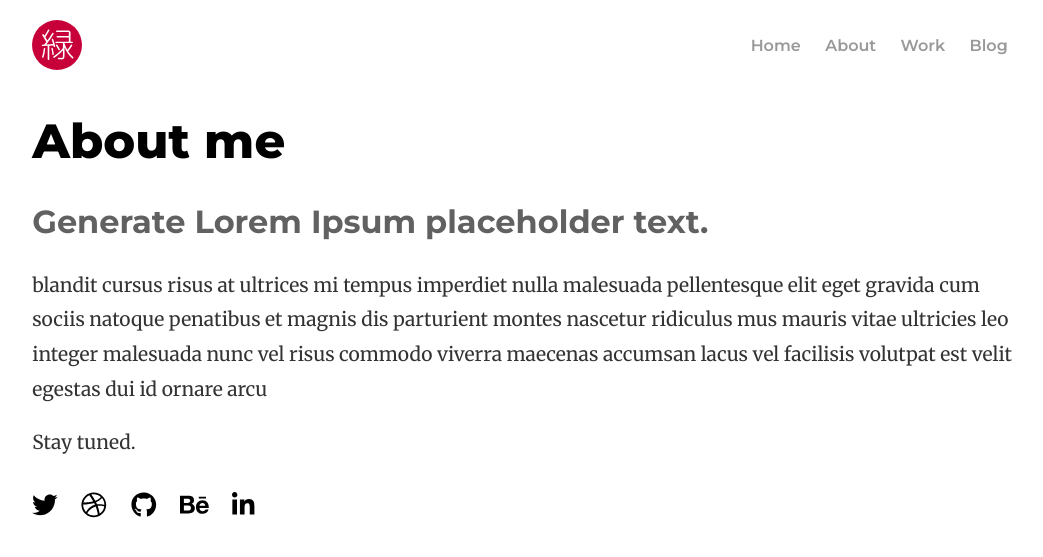
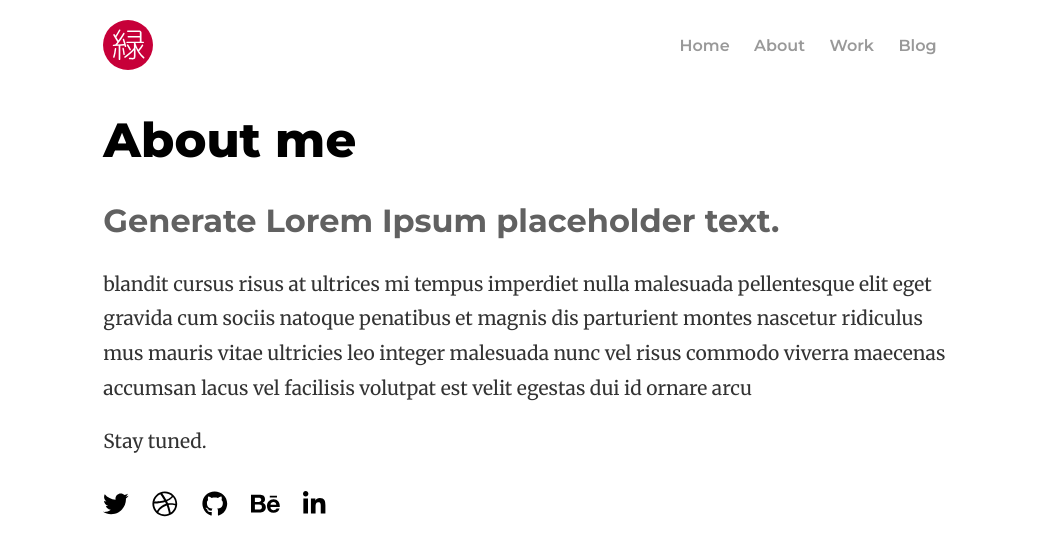
Before and after one commit to midorichan/midorichan.github.io, a Jekyll site: the page built from about/index.html, in a window 1280 px wide. Shown: the top 557 px of the page, without its empty margins (110-1153 px from the left). Built offline with Jekyll 4.4.1, drawn with Linux system fonts in a browser that asks for light colours; nearby versions of some CDN libraries.

Commit message:
Article type layout

```diff
--- a/_layouts/default.html
+++ b/_layouts/default.html
@@ -2,7 +2,7 @@
 <html>
 	{% include head.html %}
     <body>
-        <div class="container">
+        <div class="article">
 			{% include header.html %}
             <div class="content">
 					{{ content }}
--- a/about/index.html
+++ b/about/index.html
@@ -1,10 +1,8 @@
 ---
 layout: default
-title: midorichan.design About Me
+title: About me
 ---
-<div>
 	<h1>About me</h1>
 	<h2>Generate Lorem Ipsum placeholder text.</h2>
 	<p>blandit cursus risus at ultrices mi tempus imperdiet nulla malesuada pellentesque elit eget gravida cum sociis natoque penatibus et magnis dis parturient montes nascetur ridiculus mus mauris vitae ultricies leo integer malesuada nunc vel risus commodo viverra maecenas accumsan lacus vel facilisis volutpat est velit egestas dui id ornare arcu</p>
 	<p>Stay tuned.</p>
-</div>
--- a/css/main.css
+++ b/css/main.css
@@ -13,6 +13,22 @@ html, body {
         "h h h"
         "c c c"
         "f f f";
+}
+
+.article {
+    height: 100%;
+    display: grid;
+    grid-template-columns: 1fr 4fr 1fr;
+    grid-template-rows: 80px auto 60px;
+    grid-template-areas:
+        "h h h"
+        "c c c"
+        "f f f";
+}
+
+.article > .content{
+    grid-column:2;
+    min-width: 0;
 }
 
 .header {
@@ -51,6 +67,7 @@ h1 {
     font-family: 'Montserrat', sans-serif;
     font-size: 3em;
     font-weight: 800;
+    line-height: 1.2em;
     max-width: 600px;
 }
 
@@ -62,6 +79,7 @@ h2 {
     font-family: 'Montserrat', sans-serif;
     font-size: 2em;
     font-weight: 700;
+    line-height: 1.2em;
     color: #616161;
 }
 
@@ -114,3 +132,13 @@ nav ul, footer ul {
     padding: 0px;
     list-style: none;
 }
+
+::-moz-selection {
+    color: white;
+    background: black;
+  }
+
+  ::selection {
+    color: white;
+    background: black;
+  }
```
Also changed, not shown: index.html (+6 -7 lines).
